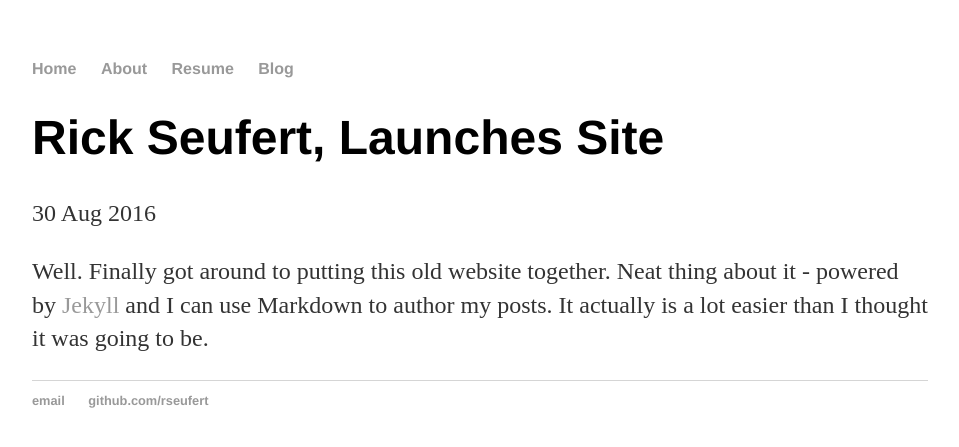
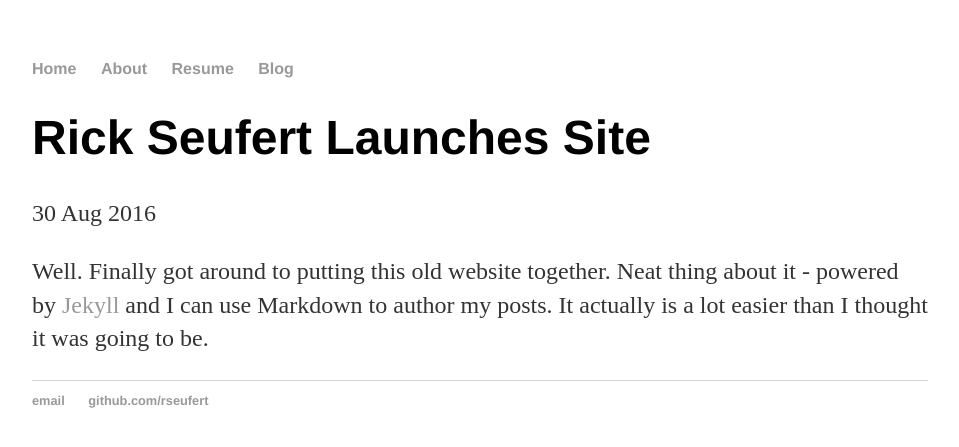
Before and after one commit to rseufert/rseufert.github.io, a Jekyll site: the page built from _posts/2016-08-30-rick-seufert-site-launched.md, in a window 1280 px wide. Shown: the top 447 px of the page, without its empty margins (160-1119 px from the left). Built offline with Jekyll 4.4.1, drawn with Linux system fonts in a browser that asks for light colours.

```diff
--- a/_posts/2016-08-30-rick-seufert-site-launched.md
+++ b/_posts/2016-08-30-rick-seufert-site-launched.md
@@ -1,6 +1,6 @@
 ---
 layout: post
-title: "Rick Seufert, Launches Site"
+title: "Rick Seufert Launches Site"
 date: 2016-08-30
 ---
 
```
